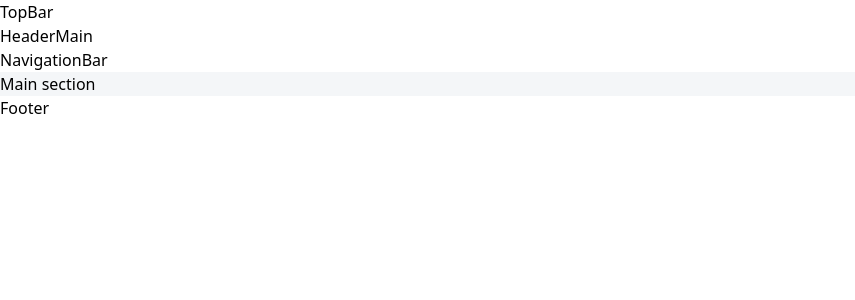
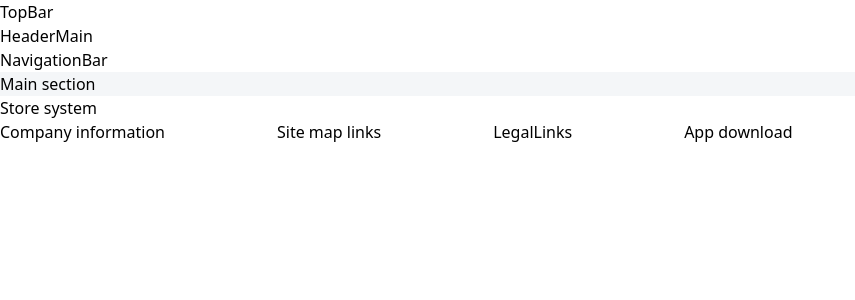
Before and after one commit to BinhNguyen0512/sunfil, a Next.js app: page / in a window 1280 px wide. Shown: the top 300 px of the page, without its empty margins (0-855 px from the left). Built offline with nearby package versions, Linux system fonts and the light colour scheme.

Commit message:
feat: layout footer

```diff
--- /dev/null
+++ b/src/components/ui/Footer/AppDownload/index.tsx
@@ -0,0 +1,3 @@
+export const AppDownload = () => {
+  return <div>App download</div>;
+};
--- /dev/null
+++ b/src/components/ui/Footer/CompanyInfomation/index.tsx
@@ -0,0 +1,3 @@
+export const CompanyInformation = () => {
+  return <div>Company information</div>;
+};
--- /dev/null
+++ b/src/components/ui/Footer/LegalLinks/index.tsx
@@ -0,0 +1,3 @@
+export const LegalLinks = () => {
+  return <div>LegalLinks</div>;
+};
--- /dev/null
+++ b/src/components/ui/Footer/SitemapLinks/index.tsx
@@ -0,0 +1,3 @@
+export const SitemapLinks = () => {
+  return <div>Site map links</div>;
+};
--- /dev/null
+++ b/src/components/ui/Footer/StoreSystem/index.tsx
@@ -0,0 +1,3 @@
+export const StoreSystem = () => {
+  return <div>Store system</div>;
+};
--- a/src/components/ui/Footer/index.tsx
+++ b/src/components/ui/Footer/index.tsx
@@ -1,5 +1,22 @@
+import { AppDownload } from "./AppDownload";
+import { CompanyInformation } from "./CompanyInfomation";
+import { LegalLinks } from "./LegalLinks";
+import { SitemapLinks } from "./SitemapLinks";
+import { StoreSystem } from "./StoreSystem";
+
 const Footer = () => {
-  return <div>Footer</div>;
+  return (
+    <>
+      <StoreSystem />
+
+      <div className="flex gap-28">
+        <CompanyInformation />
+        <SitemapLinks />
+        <LegalLinks />
+        <AppDownload />
+      </div>
+    </>
+  );
 };
 
 export default Footer;
```
